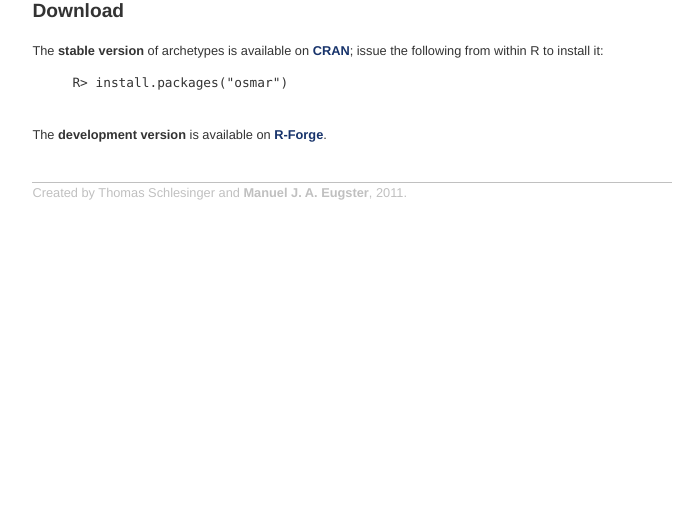
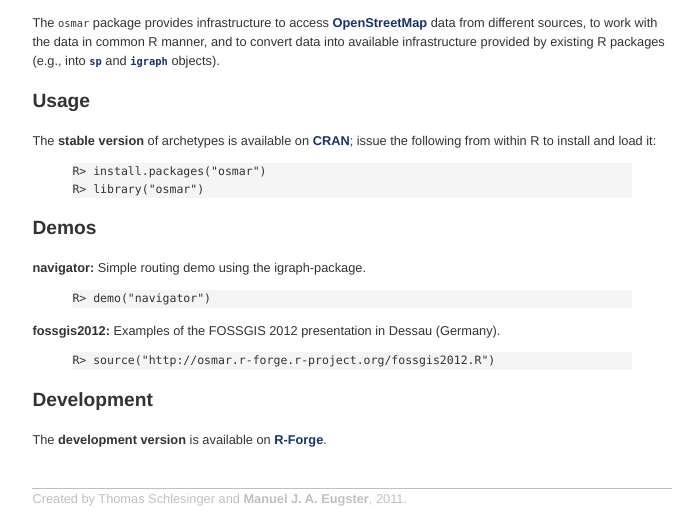
Before and after one commit to rforge/osmar, a PHP site: page / in a window 1280 px wide. Shown: the part 792-1313 px from the top of the page, without its empty margins (6-701 px from the left). Before the commit the page ends 992 px from the top, so only its background shows below. Run offline with PHP 8.4, Linux system fonts and the light colour scheme.

Commit message:
FOSSGIS release.
git-svn-id: svn://svn.r-forge.r-project.org/svnroot/osmar@82 edb9625f-4e0d-4859-8d74-9fd3b1da38cb

```diff
--- a/www/index.html
+++ b/www/index.html
@@ -14,9 +14,13 @@
   <h1>OpenStreetMap and R</h1>
   <div id="h1sub">R package <tt>osmar</tt></div>
 
-  <p class="header"></p>
+  <p class="header">
+    <img src="osmar-concept.svg" width="90%"/><br/>
 
-  <p><center><img src="osmar-concept.svg" width="90%"/></center><p>
+    <img src="munich-highway-map.png" />
+    <img src="munich-highway-map2.png"/>
+    <img src="osmar-ua-version.png"/>
+  </p>
 
   <p>
     The <tt>osmar</tt> package provides infrastructure to access
@@ -30,46 +34,46 @@
   </p>
 
 
-  <h2>Demonstration</h2>
+  <h2>Usage</h2>
 
   <p>
-    <center>
-      <img src="munich-highway-map.png" style="margin-right:30px" />
-      <img src="munich-highway-map2.png" style="margin-left:30px" />
-    </center>
-  </p>
-
-
-  <h3>R as navigator</h3>
-
-  <p>
-    The <tt>navigator</tt> demo demonstrates how to use R as a simple
-    navigator device:
-    <blockquote>
+    The <b>stable version</b> of archetypes is available
+    on <a href="http://cran.r-project.org/package=osmar">CRAN</a>;
+    issue the following from within R to install and load it:
+    <blockquote class="code">
     <pre>
-R> demo("navigator")
-    </pre>
+R> install.packages("osmar")
+R> library("osmar")</pre>
     </blockquote>
   </p>
 
 
-  <h2>Download</h2>
-
+  <h2>Demos</h2>
   <p>
-    The <b>stable version</b> of archetypes is available
-    on <a href="http://cran.r-project.org/package=osmar">CRAN</a>;
-    issue the following from within R to install it:
-    <blockquote>
+    <b>navigator:</b> Simple routing demo using the igraph-package.
+    <blockquote class="code">
     <pre>
-R> install.packages("osmar")
-    </pre>
+R> demo("navigator")</pre>
     </blockquote>
   </p>
+  <p>
+    <b>fossgis2012:</b> Examples of the FOSSGIS 2012 presentation in
+    Dessau (Germany).
+    <blockquote class="code">
+    <pre>
+R> source("http://osmar.r-forge.r-project.org/fossgis2012.R")</pre>
+    </blockquote>
+  </p>
+
+
+
+  <h2>Development</h2>
 
   <p>
     The <b>development version</b> is available on
     <a href="https://r-forge.r-project.org/projects/osmar/">R-Forge</a>.
   </p>
+
 
   <p class="footer">
     Created by Thomas Schlesinger
--- a/www/mjaepkg.css
+++ b/www/mjaepkg.css
@@ -16,7 +16,13 @@
 
 .header {
     border-top: 1px solid #C0C0C0;
+    border-bottom: 1px solid #C0C0C0;
     color: #C0C0C0;
+}
+
+.code {
+    background-color: WhiteSmoke;
+    font-size: 90%;
 }
 
 .menu {
```
Also changed, not shown: 4 other files.
